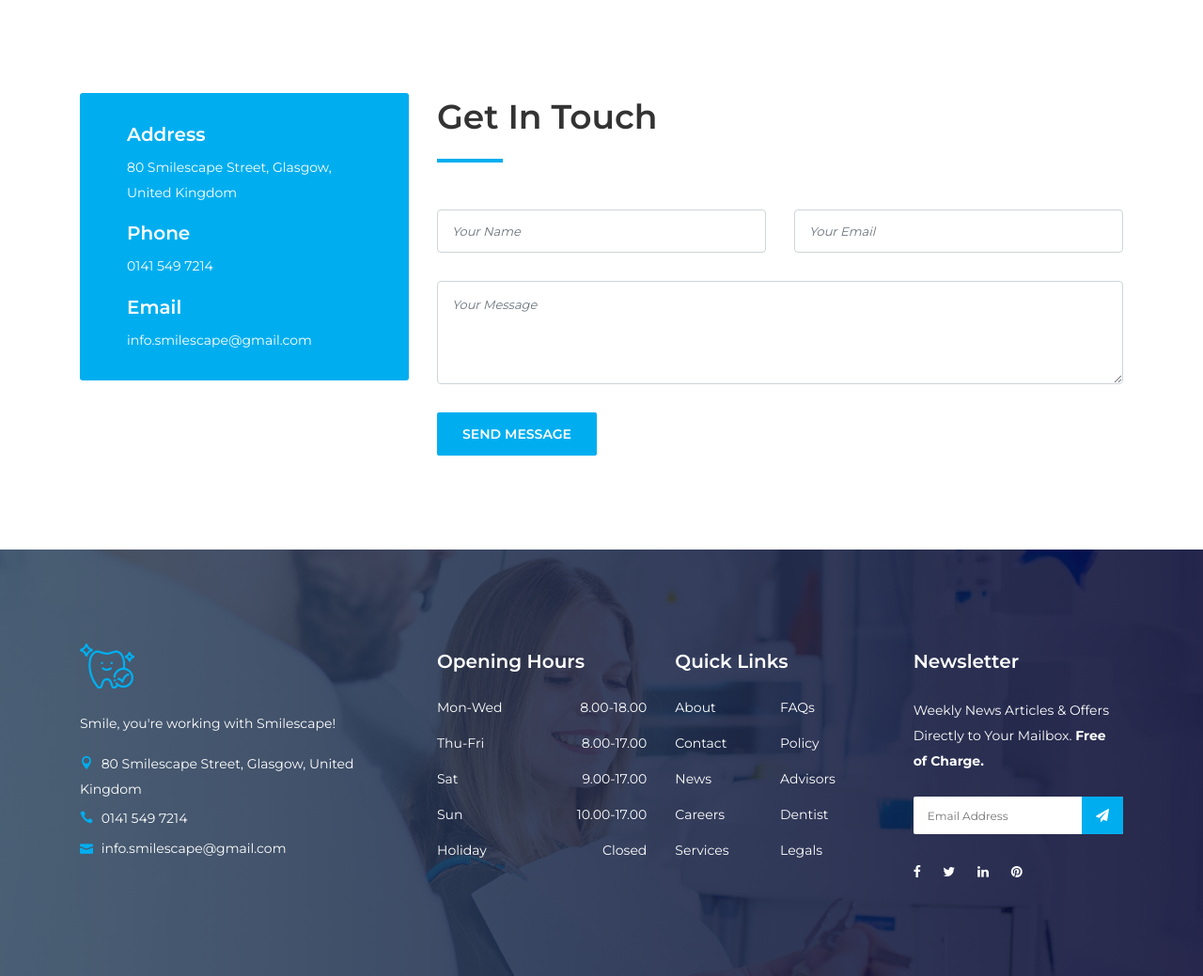
After one commit to Saad1929/Smilescape-Dental-Website, a Django app: page /contact.html in a window 1280 px wide. The commit adds this page. Shown: the part 932-1971 px from the top of the page at 94% size. Run offline with Django 3.2, Linux system fonts and the light colour scheme; some libraries are stand-ins or nearby versions; some web fonts are replaced.

Commit message:
Contact Page Created

```diff
--- /dev/null
+++ b/website/templates/contact.html
@@ -0,0 +1,307 @@
+{% load static %}
+
+<!DOCTYPE html>
+<html lang="en">
+
+<head>
+  <meta charset="UTF-8">
+  <meta name="description" content="Dento - Dentist &amp; Medical HTML Template">
+  <meta http-equiv="X-UA-Compatible" content="IE=edge">
+  <meta name="viewport" content="width=device-width, initial-scale=1, shrink-to-fit=no">
+
+  <!-- Title -->
+  <title>Smilescape - Dental Healthcare &amp;</title>
+
+  <!-- Favicon -->
+  <link rel="icon" href="{% static 'website/img/core-img/favicon.ico' %}">
+
+  <!-- Core Stylesheet -->
+  <link rel="stylesheet" href="{% static 'website/css/style.css' %}">
+
+</head>
+
+<body>
+  <!-- Preloader -->
+  <div id="preloader">
+    <div class="preload-content">
+      <div id="dento-load"></div>
+    </div>
+  </div>
+
+  <!-- ***** Header Area Start ***** -->
+  <header class="header-area">
+    <!-- Top Header Area -->
+    <div class="top-header-area">
+      <div class="container h-100">
+        <div class="row h-100 align-items-center">
+          <!-- Top Content -->
+          <div class="col-6 col-md-9 col-lg-8">
+            <div class="top-header-content">
+              <a href="#" data-toggle="tooltip" data-placement="bottom" title="28 Jackson Street, Chicago, 7788569 USA"><i class="fa fa-map-marker"></i> <span>28 Jackson Street, Chicago, 7788569 USA</span></a>
+              <a href="#" data-toggle="tooltip" data-placement="bottom" title="info.dento@gmail.com"><i class="fa fa-envelope"></i> <span>info.dento@gmail.com</span></a>
+            </div>
+          </div>
+          <!-- Top Header Social Info -->
+          <div class="col-6 col-md-3 col-lg-4">
+            <div class="top-header-social-info text-right">
+              <a href="https://www.facebook.com/" data-toggle="tooltip" data-placement="bottom" title="Facebook" target="_blank"><i class="fa fa-facebook"></i></a>
+              <a href="https://twitter.com/" data-toggle="tooltip" data-placement="bottom" title="Twitter" target="_blank"><i class="fa fa-twitter"></i></a>
+              <a href="https://www.linkedin.com/" data-toggle="tooltip" data-placement="bottom" title="Linkedin" target="_blank"><i class="fa fa-linkedin"></i></a>
+              <a href="https://www.pinterest.co.uk/" data-toggle="tooltip" data-placement="bottom" title="Pinterest" target="_blank"><i class="fa fa-pinterest"></i></a>
+            </div>
+          </div>
+        </div>
+      </div>
+    </div>
+    <!-- Top Header End -->
+
+    <!-- Main Header Start -->
+    <div class="main-header-area">
+      <div class="classy-nav-container breakpoint-off">
+        <div class="container">
+          <!-- Classy Menu -->
+          <nav class="classy-navbar justify-content-between" id="dentoNav">
+
+            <!-- Logo -->
+            <a class="nav-brand" href="index.html"><img src="{% static 'website/img/core-img/logo.png' %}" alt=""></a>
+
+            <!-- Navbar Toggler -->
+            <div class="classy-navbar-toggler">
+              <span class="navbarToggler"><span></span><span></span><span></span></span>
+            </div>
+
+            <!-- Menu -->
+            <div class="classy-menu">
+
+              <!-- Close Button -->
+              <div class="classycloseIcon">
+                <div class="cross-wrap"><span class="top"></span><span class="bottom"></span></div>
+              </div>
+
+              <!-- Nav Start -->
+              <div class="classynav">
+                <ul id="nav">
+                  <li><a href="{% url 'home' %}">Home</a></li>
+                  <li><a href="#">Pages</a>
+                    <ul class="dropdown">
+                      <li><a href="{% url 'home' %}">- Home</a></li>
+                      <li><a href="about.html">- About Us</a></li>
+                      <li><a href="service.html">- Service</a></li>
+                      <li><a href="pricing.html">- Pricing</a></li>
+                      <li><a href="blog.html">- Blog</a></li>
+                      <li><a href="blog-details.html">- Blog Details</a></li>
+                      <li><a href="contact.html">- Contact</a></li>
+                    </ul>
+                  </li>
+                  <li><a href="about.html">About</a></li>
+                  <li><a href="service.html">Service</a></li>
+                  <li><a href="pricing.html">Pricing</a></li>
+                  <li><a href="#">Blog</a>
+                    <ul class="dropdown">
+                      <li><a href="blog.html">- Blog</a></li>
+                      <li><a href="blog-details.html">- Blog Details</a></li>
+                    </ul>
+                  </li>
+                  <li><a href="./contact.html">Contact</a></li>
+                </ul>
+              </div>
+              <!-- Nav End -->
+            </div>
+
+            <!-- Booking Now Button -->
+            <a href="#" class="btn dento-btn booking-btn">Booking Now</a>
+          </nav>
+        </div>
+      </div>
+    </div>
+  </header>
+  <!-- ***** Header Area End ***** -->
+
+  <!-- ***** Breadcrumb Area Start ***** -->
+  <div class="breadcumb-area bg-img bg-gradient-overlay" style="background-image: url({% static 'website/img/bg-img/12.jpg' %});">
+    <div class="container h-100">
+      <div class="row h-100 align-items-center">
+        <div class="col-12">
+          <h2 class="title">Contact</h2>
+        </div>
+      </div>
+    </div>
+  </div>
+  <div class="breadcumb--con">
+    <div class="container">
+      <div class="row">
+        <div class="col-12">
+          <nav aria-label="breadcrumb">
+            <ol class="breadcrumb">
+              <li class="breadcrumb-item"><a href="{% url 'home' %}"><i class="fa fa-home"></i> Home</a></li>
+              <li class="breadcrumb-item active" aria-current="page">Contact</li>
+            </ol>
+          </nav>
+        </div>
+      </div>
+    </div>
+  </div>
+  <!-- ***** Breadcrumb Area End ***** -->
+
+  <!-- ***** Contact Area Start ***** -->
+  <section class="dento-contact-area mt-50 mb-100">
+    <div class="container">
+      <div class="row">
+        <div class="col-12">
+          <div class="google-maps mb-100">
+            <iframe src="https://www.google.com/maps/embed?pb=!1m18!1m12!1m3!1d11956.9355465873!2d24.0768412544878!3d56.9550599906977!2m3!1f0!2f0!3f0!3m2!1i1024!2i768!4f13.1!3m3!1m2!1s0x46eecfb0e5073ded%3A0x400cfcd68f2fe30!2z4Kaw4Ka_4KaX4Ka-LCDgprLgp43gpq_gpr7gpp_gp43gpq3gpr_gpoY!5e0!3m2!1sbn!2sbd!4v1543911160102"
+              allowfullscreen></iframe>
+          </div>
+        </div>
+      </div>
+
+      <div class="row">
+        <!-- Contact Information -->
+        <div class="col-12 col-md-4">
+          <div class="contact-information">
+            <h5>Address</h5>
+            <p>80 Smilescape Street, Glasgow, United Kingdom</p>
+
+            <h5>Phone</h5>
+            <p>0141 549 7214</p>
+
+            <h5>Email</h5>
+            <p class="mb-0">info.smilescape@gmail.com</p>
+          </div>
+        </div>
+
+        <!-- Contact Form -->
+        <div class="col-12 col-md-8">
+          <div class="contact-form">
+            <!-- Section Heading -->
+            <div class="section-heading">
+              <h2>Get In Touch</h2>
+              <div class="line"></div>
+            </div>
+            <!-- Form -->
+            <form action="#" method="post">
+              <div class="row">
+                <div class="col-lg-6">
+                  <input type="text" name="message-name" class="form-control mb-30" placeholder="Your Name">
+                </div>
+                <div class="col-lg-6">
+                  <input type="email" name="message-email" class="form-control mb-30" placeholder="Your Email">
+                </div>
+                <div class="col-12">
+                  <textarea name="message" class="form-control mb-30" placeholder="Your Message"></textarea>
+                </div>
+                <div class="col-12">
+                  <button type="submit" class="btn dento-btn">Send Message</button>
+                </div>
+              </div>
+            </form>
+
+          </div>
+        </div>
+      </div>
+    </div>
+  </section>
+  <!-- ***** Contact Area End ***** -->
+
+  <!-- ***** Footer Area Start ***** -->
+  <footer class="footer-area bg-img bg-gradient-overlay" style="background-image: url({% static 'website/img/bg-img/3.jpg' %});">
+    <div class="container">
+      <div class="row">
+        <!-- Single Footer Widget -->
+        <div class="col-12 col-sm-6 col-lg-4">
+          <div class="single-footer-widget">
+            <a href="./index.html" class="d-block mb-4"><img src="{% static 'website/img/core-img/logo.png' %}" alt=""></a>
+            <p>Smile, you're working with Smilescape!</p>
+            <div class="footer-contact">
+              <p><i class="icon_pin"></i> 80 Smilescape Street, Glasgow, United Kingdom</p>
+              <p><i class="icon_phone"></i> 0141 549 7214</p>
+              <p><i class="icon_mail"></i> info.smilescape@gmail.com</p>
+            </div>
+          </div>
+        </div>
+
+        <!-- Single Footer Widget -->
+        <div class="col-12 col-sm-6 col-lg">
+          <div class="single-footer-widget">
+            <!-- Widget Title -->
+            <h5 class="widget-title">Opening Hours</h5>
+
+            <!-- Opening Hours -->
+            <ul class="opening-hours">
+              <li><span>Mon-Wed</span> <span>8.00-18.00</span></li>
+              <li><span>Thu-Fri</span> <span>8.00-17.00</span></li>
+              <li><span>Sat</span> <span>9.00-17.00</span></li>
+              <li><span>Sun</span> <span>10.00-17.00</span></li>
+              <li><span>Holiday</span> <span>Closed</span></li>
+            </ul>
+          </div>
+        </div>
+
+        <!-- Single Footer Widget -->
+        <div class="col-12 col-sm-6 col-lg">
+          <div class="single-footer-widget">
+            <!-- Widget Title -->
+            <h5 class="widget-title">Quick Links</h5>
+
+            <!-- Quick Links Nav -->
+            <nav>
+              <ul class="quick-links">
+                <li><a href="#">About</a></li>
+                <li><a href="#">FAQs</a></li>
+                <li><a href="#">Contact</a></li>
+                <li><a href="#">Policy</a></li>
+                <li><a href="#">News</a></li>
+                <li><a href="#">Advisors</a></li>
+                <li><a href="#">Careers</a></li>
+                <li><a href="#">Dentist</a></li>
+                <li><a href="#">Services</a></li>
+                <li><a href="#">Legals</a></li>
+              </ul>
+            </nav>
+          </div>
+        </div>
+
+        <!-- Single Footer Widget -->
+        <div class="col-12 col-sm-6 col-lg">
+          <div class="single-footer-widget">
+            <!-- Widget Title -->
+            <h5 class="widget-title">Newsletter</h5>
+
+            <p>Weekly News Articles & Offers Directly to Your Mailbox. <b>Free of Charge.</b></p>
+            <!-- Newsletter Form -->
+            <div class="footer-newsletter-form">
+              <form action="#" method="post">
+                <input type="email" name="nl-email" value="" placeholder="Email Address">
+                <button type="submit"><i class="fa fa-paper-plane" aria-hidden="true"></i></button>
+              </form>
+            </div>
+
+            <!-- Social Info -->
+            <div class="footer-social-info">
+              <a href="#" data-toggle="tooltip" data-placement="top" title="Facebook"><i class="fa fa-facebook"></i></a>
+              <a href="#" data-toggle="tooltip" data-placement="top" title="Twitter"><i class="fa fa-twitter"></i></a>
+              <a href="#" data-toggle="tooltip" data-placement="top" title="Linkedin"><i class="fa fa-linkedin"></i></a>
+              <a href="#" data-toggle="tooltip" data-placement="top" title="Pinterest"><i class="fa fa-pinterest"></i></a>
+            </div>
+          </div>
+        </div>
+      </div>
+    </div>
+  </footer>
+  <!-- ***** Footer Area End ***** -->
+
+  <!-- ******* All JS ******* -->
+  <!-- jQuery js -->
+  <script src="{% static 'website/js/jquery.min.js' %}"></script>
+  <!-- Popper js -->
+  <script src="{% static 'website/js/popper.min.js' %}"></script>
+  <!-- Bootstrap js -->
+  <script src="{% static 'website/js/bootstrap.min.js' %}"></script>
+  <!-- All js -->
+  <script src="{% static 'website/js/dento.bundle.js' %}"></script>
+  <!-- Active js -->
+  <script src="{% static 'website/js/default-assets/active.js' %}"></script>
+
+</body>
+
+</html>
--- a/website/urls.py
+++ b/website/urls.py
@@ -4,4 +4,5 @@ from . import views
 
 urlpatterns = [
     path('', views.home, name="home"),
+    path('contact.html', views.contact, name="contact"),
 ]
--- a/website/views.py
+++ b/website/views.py
@@ -6,3 +6,6 @@ context_dictionary = {}
 
 def home(request):
     return render(request, 'home.html', context_dictionary)
+
+def contact(request):
+    return render(request, 'contact.html', context_dictionary)
```
Also changed, not shown: website/templates/home.html (+8 -9 lines).
